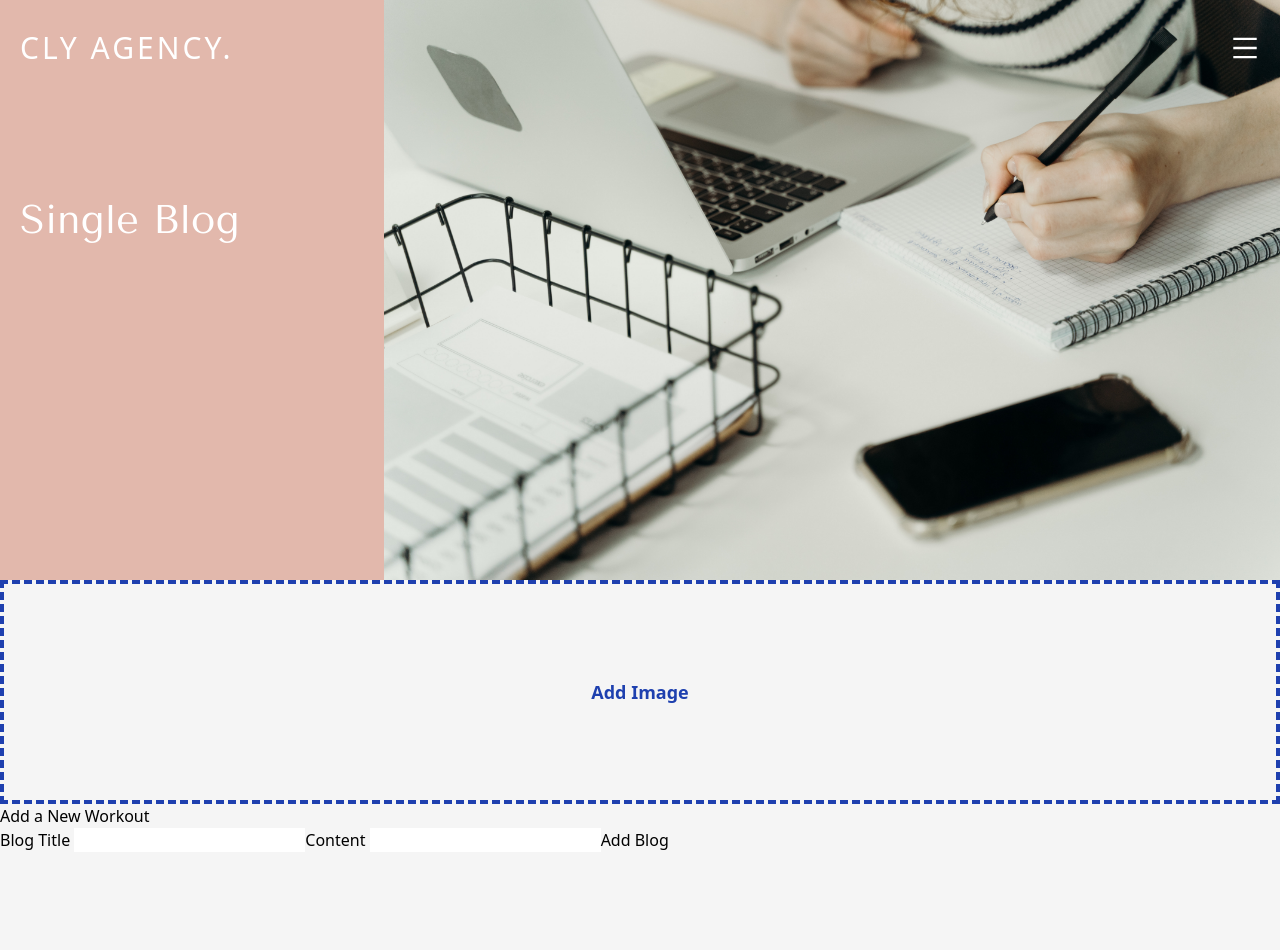
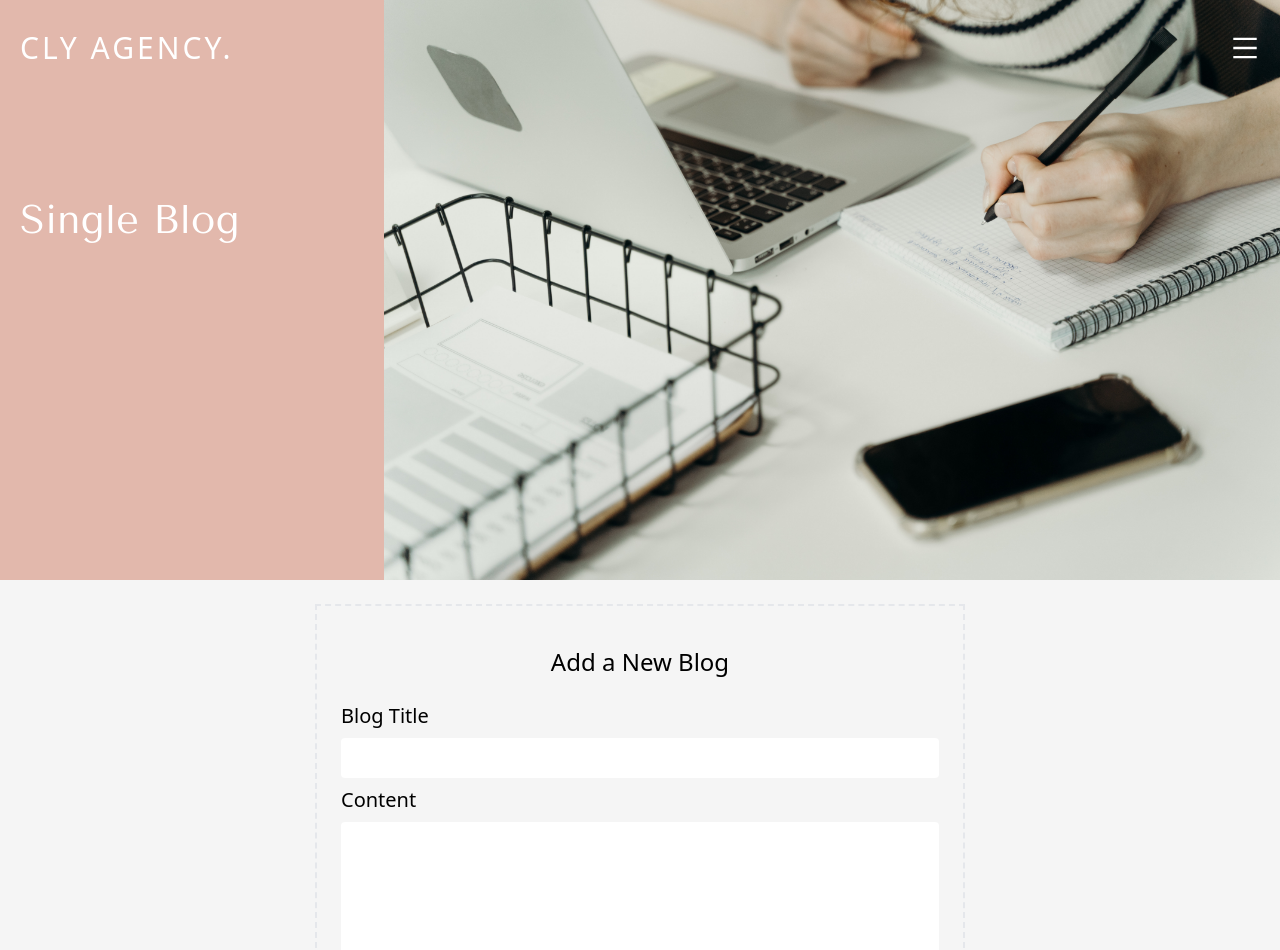
Before and after one commit to Rej327/cly-blog, a React (Create React App) app in the folder client/: page /single-blog in a window 1280 px wide. Shown: the top 950 px of the page. Before the commit the page ends 868 px from the top, so only its background shows below. Built offline with nearby package versions, Linux system fonts and the light colour scheme; the HTML template or start-up script is replaced by a standard one.

Commit message:
Add design in Add blog component

```diff
--- a/client/src/components/AddBlog.js
+++ b/client/src/components/AddBlog.js
@@ -45,43 +45,51 @@ const AddBlog = () => {
   };
 
   return (
-    <form className="create" onSubmit={handleSubmit}>
+    <form
+      className="mx-auto w-[650px] grid border-dashed border-black-800 border-2 p-6 my-6"
+      onSubmit={handleSubmit}
+    >
+      <h3 className="py-4 text-2xl text-center">Add a New Blog</h3>
+      <label className="py-2 text-xl">Blog Title </label>
+      <input
+        type="text"
+        onChange={(e) => setTitle(e.target.value)}
+        value={title}
+        className={emptyFields.includes("title") ? "error" : "rounded h-10 p-2"}
+      />
+      <label className="py-2 text-xl">Content </label>
+      <textarea
+        type="text"
+        onChange={(e) => setContent(e.target.value)}
+        value={content}
+        className={
+          emptyFields.includes("content") ? "error" : "rounded h-[150px] p-2"
+        }
+      />
+
+      {/* Add Image */}
       {image ? (
         <img
           src={image && image.filesUploaded[0].url}
           alt="imageUploaded"
           onChange={(e) => setFile(e.target.value)}
           value={file}
-          className="w-[400px] h-[400px] object-cover"
+          className="w-[400px] h-[400px] object-cover mx-auto p-2"
         />
       ) : (
         <button
           type="button"
           onClick={() => (isPicker ? setIsPicker(false) : setIsPicker(true))}
-          className="w-full text-lg font-bold border-dashed h-56 border-4 border-blue-800 text-blue-800"
+          className="w-full text-lg border-dashed h-36 border-4 border-[#E2B8AC] mt-2"
         >
           Add Image
         </button>
       )}
 
-      <h3>Add a New Workout</h3>
-      <label>Blog Title </label>
-      <input
-        type="text"
-        onChange={(e) => setTitle(e.target.value)}
-        value={title}
-        className={emptyFields.includes("title") ? "error" : ""}
-      />
-      <label>Content </label>
-      <input
-        type="text"
-        onChange={(e) => setContent(e.target.value)}
-        value={content}
-        className={emptyFields.includes("content") ? "error" : ""}
-      />
-
       {/* submit button */}
-      <button>Add Blog</button>
+      <button className="bg-[#E2B8AC] hover:bg-[#e0bbb0] text-white  my-5 py-2 px-4 rounded-full hover:drop-shadow-md duration-500 hover:scale-105">
+        Add Blog
+      </button>
       {error && <div className="error">{error}</div>}
 
       {/* filestack */}
```
